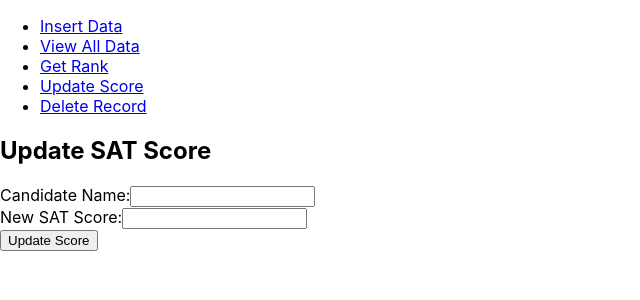
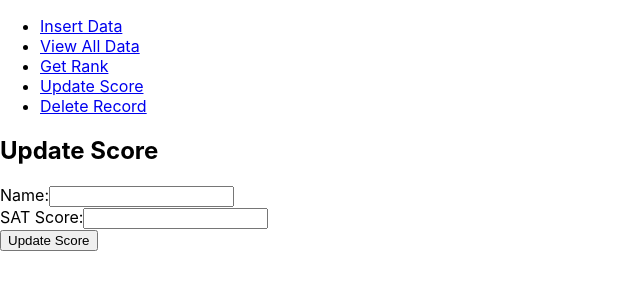
Before and after one commit to the-kashish-goyal/sat-results-app, a React (Create React App) app: page /update-score in a window 1280 px wide. Shown: the top 300 px of the page, without its empty margins (0-640 px from the left). Built offline with nearby package versions, Linux system fonts and the light colour scheme.

Commit message:
added update score functionality

```diff
--- a/src/UpdateScore.js
+++ b/src/UpdateScore.js
@@ -1,64 +1,53 @@
 import React, { useState } from 'react';
-import axios from 'axios';
 
 function UpdateScore() {
-  const [formData, setFormData] = useState({
-    name: '',
-    satScore: '',
-  });
+  const [name, setName] = useState('');
+  const [satScore, setSatScore] = useState('');
+  const [message, setMessage] = useState('');
 
-  const handleChange = (e) => {
-    const { name, value } = e.target;
-    setFormData({
-      ...formData,
-      [name]: value,
-    });
-  };
+  const handleUpdate = () => {
+    // Construct the request payload
+    const payload = {
+      name: name,
+      satScore: satScore,
+    };
 
-  const handleSubmit = async (e) => {
-    e.preventDefault();
-
-    const baseURL = 'http://localhost:5000';
-    const updateScoreEndpoint = `${baseURL}/api/update-score`;
-
-    try {
-      const response = await axios.put(updateScoreEndpoint, formData);
-      console.log('Update Score Response:', response.data);
-      // Optionally, you can display a success message to the user
-    } catch (error) {
-      console.error('Error updating score:', error);
-      // Optionally, you can display an error message to the user
-    }
+    // Make a PUT request to update the score
+    fetch('http://localhost:5000/api/update-score', {
+      method: 'PUT',
+      headers: {
+        'Content-Type': 'application/json',
+      },
+      body: JSON.stringify(payload),
+    })
+      .then((response) => {
+        if (response.ok) {
+          return response.json();
+        } else {
+          throw new Error('Failed to update score');
+        }
+      })
+      .then((data) => {
+        setMessage(data.message);
+      })
+      .catch((error) => {
+        setMessage('Error updating score: ' + error.message);
+      });
   };
 
   return (
     <div>
-      <h2>Update SAT Score</h2>
-      <form onSubmit={handleSubmit}>
-        <div className="form-group">
-          <label htmlFor="name">Candidate Name:</label>
-          <input
-            type="text"
-            id="name"
-            name="name"
-            value={formData.name}
-            onChange={handleChange}
-            required
-          />
-        </div>
-        <div className="form-group">
-          <label htmlFor="satScore">New SAT Score:</label>
-          <input
-            type="number"
-            id="satScore"
-            name="satScore"
-            value={formData.satScore}
-            onChange={handleChange}
-            required
-          />
-        </div>
-        <button type="submit">Update Score</button>
-      </form>
+      <h2>Update Score</h2>
+      <div>
+        <label>Name:</label>
+        <input type="text" value={name} onChange={(e) => setName(e.target.value)} />
+      </div>
+      <div>
+        <label>SAT Score:</label>
+        <input type="number" value={satScore} onChange={(e) => setSatScore(e.target.value)} />
+      </div>
+      <button onClick={handleUpdate}>Update Score</button>
+      <div>{message}</div>
     </div>
   );
 }
```
Also changed, not shown: 1 other file (tests, documents, lock files or other folders).
